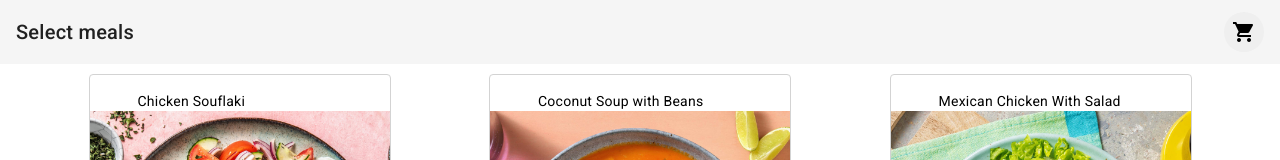
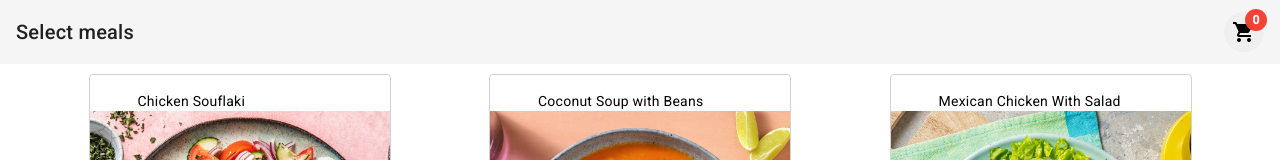
Before and after one commit to AdrianRamzes/food-mania, an Angular app: page / in a window 1280 px wide. Shown: the top 160 px of the page. Built offline with nearby package versions, Linux system fonts and the light colour scheme.

Commit message:
add badge to shopping icon

```diff
--- a/src/app/app.component.html
+++ b/src/app/app.component.html
@@ -7,7 +7,7 @@
     mat-icon-button
     (click)="onCartClick()"
   >
-    <mat-icon matBadge="recipesSum" matBadgeColor="warn"
+    <mat-icon matBadge="{{ recipesSum }}" matBadgeColor="warn"
       >shopping_cart
     </mat-icon>
   </button>
--- a/src/app/app.module.ts
+++ b/src/app/app.module.ts
@@ -14,6 +14,7 @@ import { MatLegacyButtonModule as MatButtonModule } from '@angular/material/lega
 import { MatToolbarModule } from '@angular/material/toolbar';
 import { MatLegacyListModule as MatListModule } from '@angular/material/legacy-list';
 import { MatCheckboxModule } from '@angular/material/checkbox';
+import { MatBadgeModule } from '@angular/material/badge';
 
 @NgModule({
   declarations: [
@@ -26,6 +27,7 @@ import { MatCheckboxModule } from '@angular/material/checkbox';
     BrowserModule,
     BrowserAnimationsModule,
     FormsModule,
+    MatBadgeModule,
     MatButtonModule,
     MatCardModule,
     MatCheckboxModule,
```
